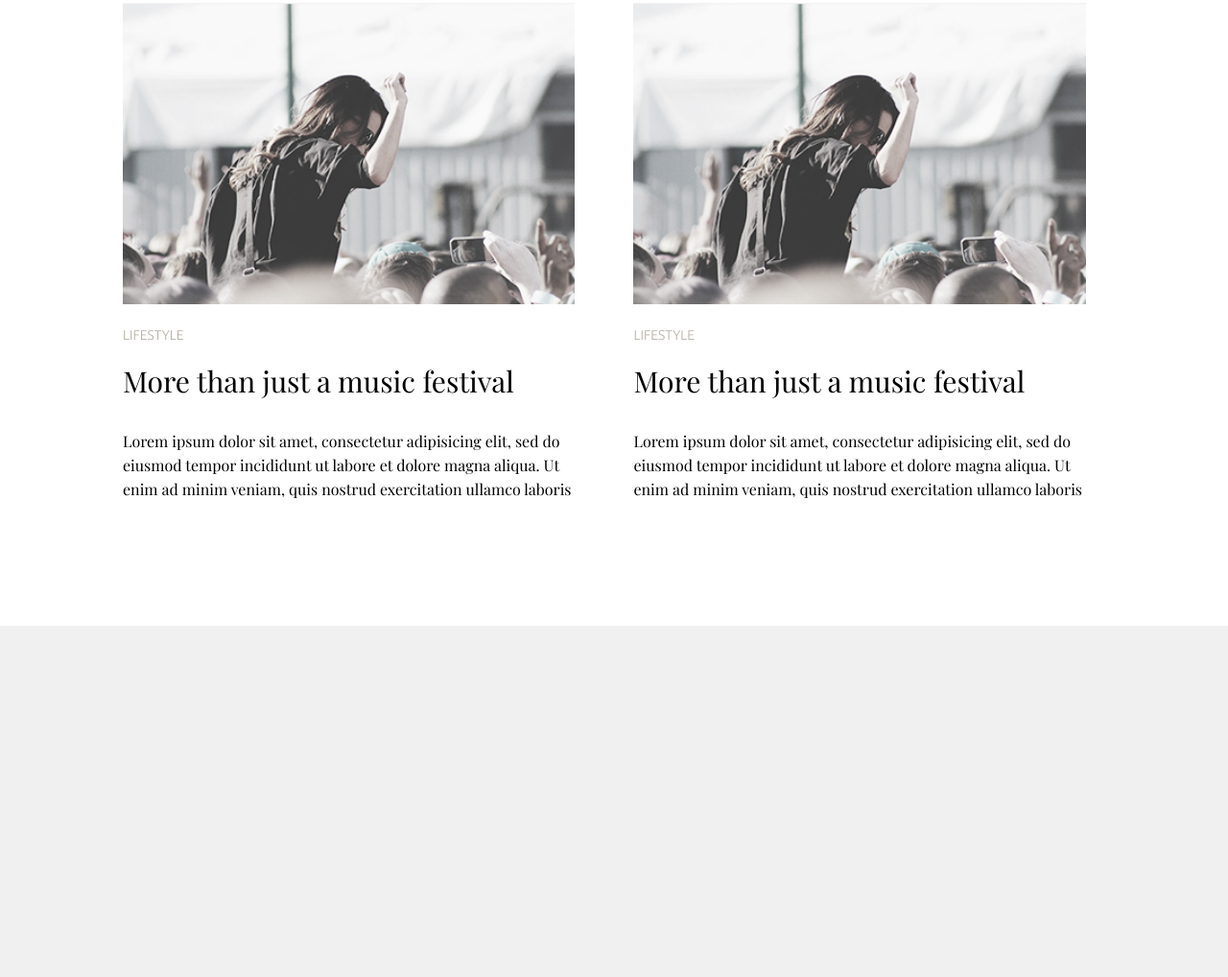
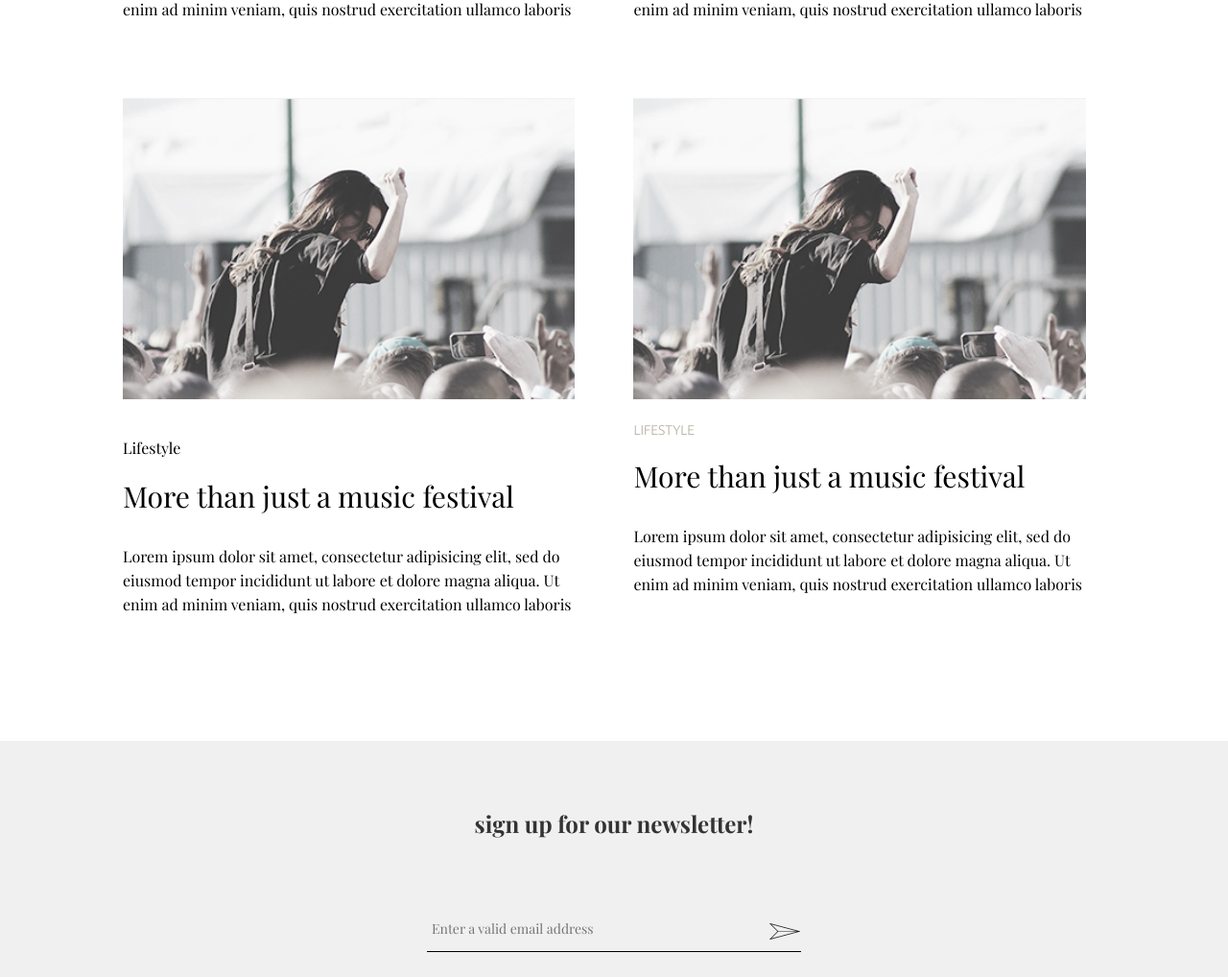
Before and after one commit to RANISALMA/Day-15-hw, a plain HTML site: page index.html in a window 1280 px wide. Shown: the part 1772-2790 px from the top of the page at 96% size. Drawn offline with nearby package versions, Linux system fonts and the light colour scheme; a web font is replaced by a local one.

Commit message:
Add files via upload

```diff
--- a/css/style.css
+++ b/css/style.css
@@ -31,7 +31,9 @@ header{
 	float: right;
 	width: 70%;
 }
-.menu ul{}
+.menu ul{
+	float: right;
+}
 .menu ul li{
 	list-style: none;
 	float: left;
@@ -52,6 +54,7 @@ header{
 }
 .menu ul li:last-child a{
 	padding-right: 0;
+	margin: 0;
 }
 /*header end*/
 /*banner start*/
@@ -75,7 +78,7 @@ header{
 
 }
 .about_content{}
-.I_text{
+.i_text{
 	font-family: 'Ubuntu', sans-serif;
 	font-weight: 300;
 	font-size: 14px;
@@ -118,7 +121,51 @@ header{
 /*news start*/
 .news{
 	background-color: #f0f0f0;
-	min-height: 400px;
+    padding: 70px 0;
+}
+.singup{
+	text-align: center;
+}
+.s_h1{
+	color: #333333;
+	margin-top: 0;
+	margin-bottom: 70px;
+}
+.s_form{
+	width: 400px;
+	margin: 0 auto;
+	position: relative;
+}
+.s_form input{
+	font-family: 'Playfair Display', serif;
+	font-size: 14px;
+	color: #626262;
+	width: 345px;
+	height: 45px;
+	border: none;
+	border-bottom: 1px solid #000000;
+	background-color: transparent;
+	padding-left: 5px;
+	padding-right: 40px;
+
+}
+.s_form input:focus{
+	outline: 0;
+}
+.s_form button{
+	position: absolute;
+	background: transparent;
+	border: none;
+	cursor: pointer;
+	top: 17px;
+	right: 0px;
+}
+.s_form button:focus{
+	outline: 0;
+}
+
+.s_form button img{
+
 }
 /*news end*/
 /*blog2 start*/
@@ -161,10 +208,10 @@ header{
 .footer{
 	text-align: center;
 	color: #626262;
+	background-color:  #f0f0f0;
 
 
-	margin-bottom: 30px;
-	line-height: 5px;
+
 
 }
 
@@ -172,9 +219,12 @@ header{
 	float: left;
 	margin-right: 10px;
 }
-.footer a{
+a{
 	padding: 0 10px;
 	float: right;
+	color: #626262;
+	padding-top: 20px;
+
 
 }
 /*footer End*/
--- a/index.html
+++ b/index.html
@@ -97,7 +97,7 @@
 			<!-- sigle items start -->
 			<div class="single">
 				<img src="images/pic1.jpg" alt="blog">
-				<p class="I_text">Lifestyle</p>
+				<p class="i_text">Lifestyle</p>
 				<h1 class="title">More than just a music festival</h1>
 				<p class="text">Lorem ipsum dolor sit amet, consectetur adipisicing elit, sed do eiusmod
 				tempor incididunt ut labore et dolore magna aliqua. Ut enim ad minim veniam,
@@ -110,6 +110,17 @@
 	<!-- blog end -->
 	<!-- news start -->
 	<section class="news">
+		<div class="container2">
+			<div class="singup">
+				<h1 class="s_h1 ">sign  up for our newsletter!</h1>
+				<form action="" method="" class="s_form">
+					<input type="email" placeholder="Enter a valid email address" >
+					<button type="submit">
+						<img src="images/send2.png" alt="send">
+					</button>
+				</form>
+			</div>
+		</div>
 
 	</section>
 	<!-- news end -->
```
Also changed, not shown: images/send.png (added), images/send2.png (added).
